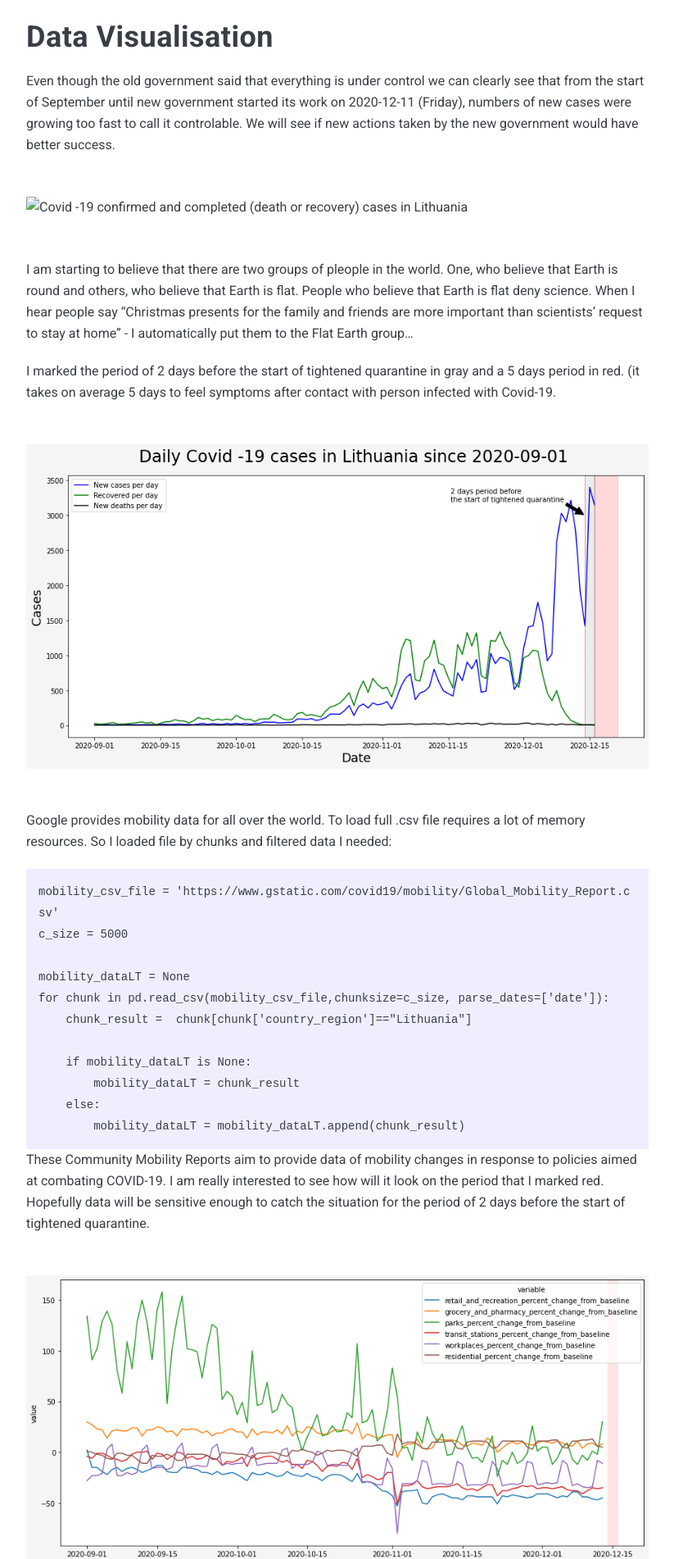
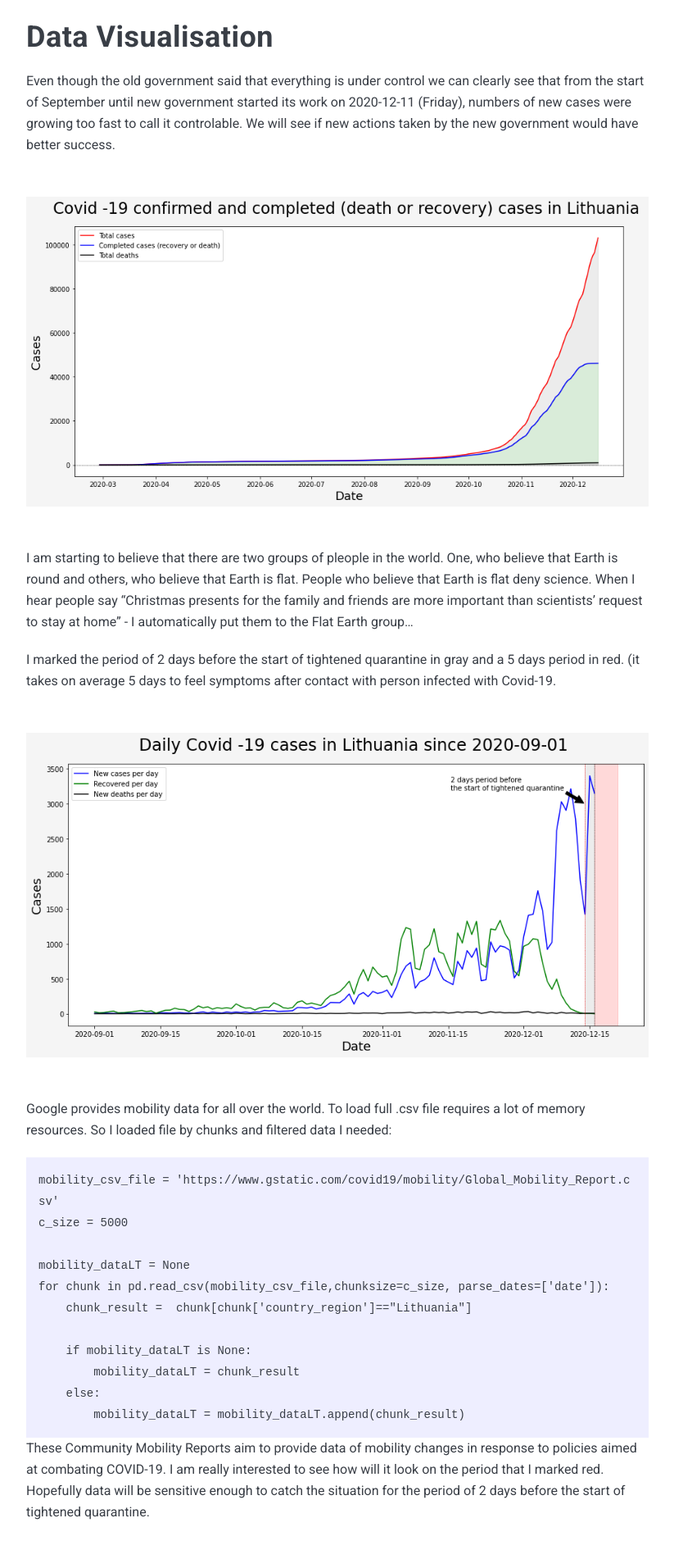
Before and after one commit to WindyCatHub/Journey-to-Data-Science, a Jekyll site: the page built from _posts/2020-12-16-Covid19-data-cleaning-and-visualisation.markdown, in a window 1280 px wide. Shown: the part 1914-3816 px from the top of the page at 82% size, without its empty margins (228-1051 px from the left). Built offline with Jekyll 4.4.1, drawn with Linux system fonts in a browser that asks for light colours; nearby versions of some CDN libraries; comment, search, counter and statistics services are not loaded.

Commit message:
Update 2020-12-16-Covid19-data-cleaning-and-visualisation.markdown

```diff
--- a/_posts/2020-12-16-Covid19-data-cleaning-and-visualisation.markdown
+++ b/_posts/2020-12-16-Covid19-data-cleaning-and-visualisation.markdown
@@ -33,7 +33,7 @@ To visualize current situation in Lithuania I calculated running sum for each ty
 
 Even though the old government said that everything is under control we can clearly see that from the start of September until new government started its work on 2020-12-11 (Friday), numbers of new cases were growing too fast to call it controlable. We will see if new actions taken by the new government would have better success.
 
-![Covid -19 confirmed and completed (death or recovery) cases in Lithuania](RuningTotal.png)
+![Covid -19 confirmed and completed (death or recovery) cases in Lithuania](https://github.com/WindyCatHub/Journey-to-Data-Science/blob/main/images/RuningTotal.png)
 
 I am starting to believe that there are two groups of pleople in the world. One, who believe that Earth is round and others, who believe that Earth is flat. People who believe that Earth is flat deny science. When I hear people say "Christmas presents for the family and friends are more important than scientists' request to stay at home" - I automatically put them to the Flat Earth group...
 
```
